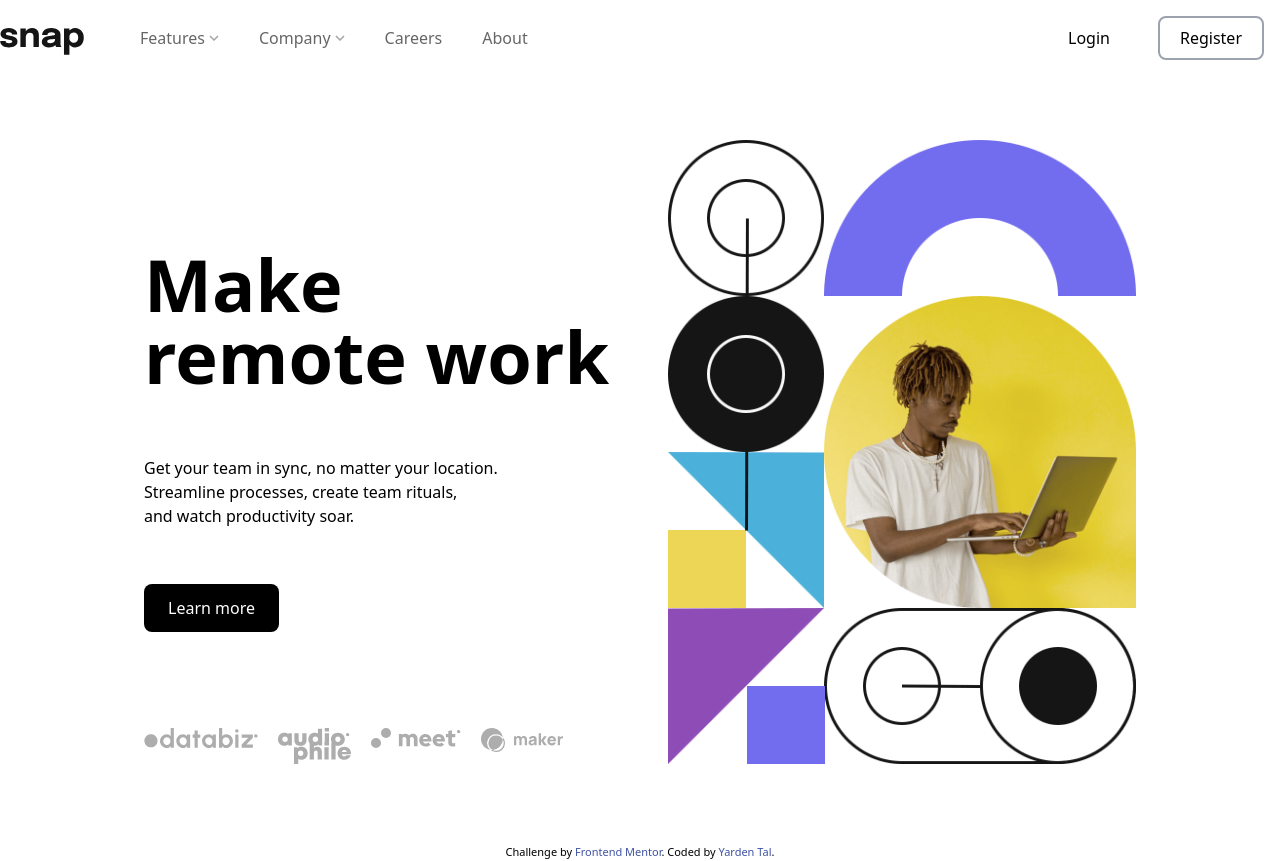
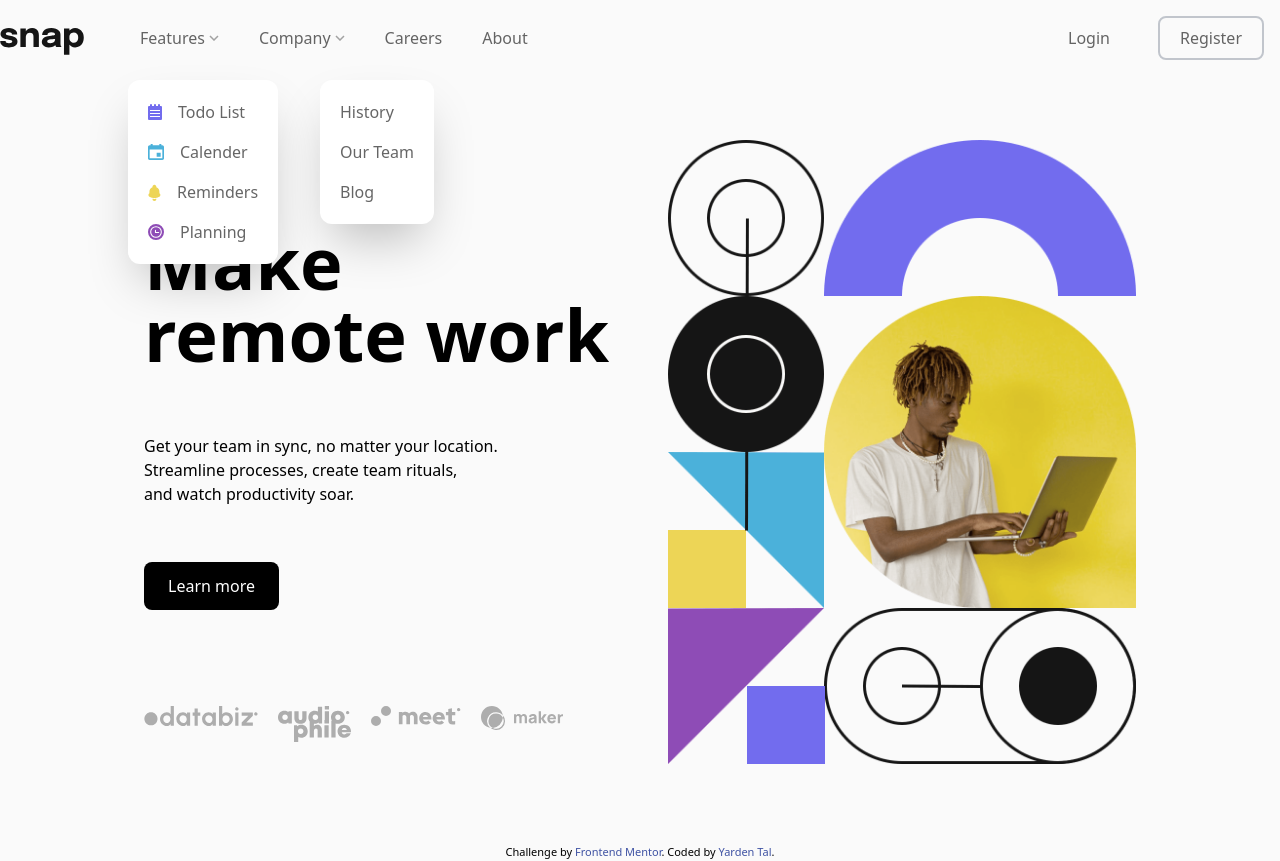
Before and after one commit to Yarden-Tal/Tailwind-with-dropdown, a website: page public/index.html in a window 1280 px wide. Drawn offline with Linux system fonts and the light colour scheme.

Commit message:
added dropdowns css

```diff
--- a/public/index.html
+++ b/public/index.html
@@ -13,7 +13,7 @@
     .attribution a { color: hsl(228, 45%, 44%); }
   </style>
 </head>
-<body>
+<body class="bg-[#FAFAFA]">
 <!-- Navbar -->
 <nav class="m-4 mb-0">
   <!-- Container -->
@@ -26,16 +26,59 @@
             <img src="./assets/images/logo.svg" alt="snap">
           </div>
         </li>
-        <li class="cursor-pointer opacity-60 flex gap-1 items-center hover:opacity-100 font-medium">
-          <p>Features</p>
-          <div>
+        <li class="cursor-pointer flex gap-1 items-center font-medium">
+          <p class="opacity-60 hover:opacity-100">Features</p>
+          <div class="opacity-60 hover:opacity-100">
             <img src="./assets/images/icon-arrow-down.svg" alt="arrow">
           </div>
+          <!-- Dropdown 1 -->
+          <div class="bg-white absolute top-20 left-[8rem] p-5 rounded-xl shadow-2xl">
+            <ul class="flex flex-col gap-4">
+              <li class="flex items-center gap-4">
+                <div>
+                  <img src="./assets/images/icon-todo.svg" alt="Todo List">
+                </div>
+                <p class="opacity-60 hover:opacity-100">Todo List</p>
+              </li>
+              <li class="flex items-center gap-4">
+                <div>
+                  <img src="./assets/images/icon-calendar.svg" alt="Calender">
+                </div>
+                <p class="opacity-60 hover:opacity-100">Calender</p>
+              </li>
+              <li class="flex items-center gap-4">
+                <div>
+                  <img src="./assets/images/icon-reminders.svg" alt="Reminders">
+                </div>
+                <p class="opacity-60 hover:opacity-100">Reminders</p>
+              </li>
+              <li class="flex items-center gap-4">
+                <div>
+                  <img src="./assets/images/icon-planning.svg" alt="Planning">
+                </div>
+                <p class="opacity-60 hover:opacity-100">Planning</p>
+              </li>
+            </ul>
+          </div>
         </li>
-        <li class="cursor-pointer opacity-60 flex gap-1 items-center hover:opacity-100 font-medium">
-          <p>Company</p>
-          <div>
+        <li class="cursor-pointer flex gap-1 items-center font-medium">
+          <p class="opacity-60 hover:opacity-100">Company</p>
+          <div class="opacity-60 hover:opacity-100">
             <img src="./assets/images/icon-arrow-down.svg" alt="arrow">
+          </div>
+          <!-- Dropdown 2 -->
+          <div class="bg-white absolute top-20 left-[20rem] p-5 rounded-xl shadow-2xl">
+            <ul class="flex flex-col gap-4">
+              <li>
+                <p class="opacity-60 hover:opacity-100">History</p>
+              </li>
+              <li>
+                <p class="opacity-60 hover:opacity-100">Our Team</p>
+              </li>
+              <li>
+                <p class="opacity-60 hover:opacity-100">Blog</p>
+              </li>
+            </ul>
           </div>
         </li>
         <li class="cursor-pointer opacity-60 hover:opacity-100 font-medium">Careers</li>
@@ -44,17 +87,18 @@
     </div>
     <!-- Right nav group -->
     <div class="flex gap-12">
-      <button>Login</button>
-      <button class="px-5 py-2 border-2 border-gray-400 rounded-lg">Register</button>
+      <button class="opacity-60 hover:opacity-100">Login</button>
+      <button class="px-5 py-2 border-2 border-gray-400 rounded-lg opacity-60 hover:opacity-100 hover:border-black">Register</button>
     </div>
   </div>
 </nav>
+
 <!-- Main -->
 <main class="mx-36 my-20">
   <!-- Container -->
-  <div class="flex flex-row items-end gap-14">
+  <div class="flex flex-row items-center gap-14">
     <!-- Left main group -->
-    <div class="flex-1">
+    <div class="flex-1 flex flex-col items-start">
       <h1 class="text-7xl font-bold my-16">Make <br> remote work</h1>
       <p>Get your team in sync, no matter your location. <br> Streamline processes,
         create team rituals, <br> and watch productivity soar.</p>
@@ -82,10 +126,11 @@
     </div>
   </div>
 </main>
+
 <!-- Attribution -->
-  <div class="attribution">
+  <footer class="attribution">
     Challenge by <a href="https://www.frontendmentor.io?ref=challenge" target="_blank">Frontend Mentor</a>.
     Coded by <a href="#">Yarden Tal</a>.
-  </div>
+  </footer>
 </body>
 </html>
```
Also changed, not shown: public/css/main.css.
